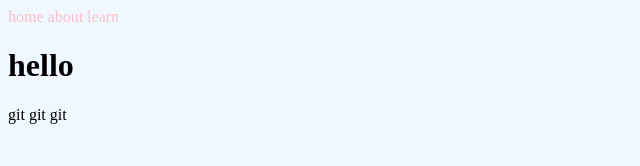
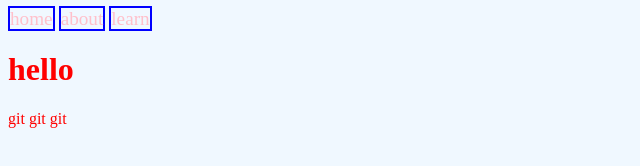
Before and after one commit to noah-cohen/my-project, a plain HTML site: page index.html in a window 1280 px wide. Shown: the whole page, without its empty margins (0-640 px from the left). Drawn offline with Linux system fonts and the light colour scheme.

Commit message:
master add style

```diff
--- a/style.css
+++ b/style.css
@@ -1,8 +1,11 @@
 body {
     background-color: aliceblue;
+    color: red;
 }
 
 a{
     text-decoration: none;
     color: pink;
+    font-size: larger;
+    border: 2px double blue;
 }
```
